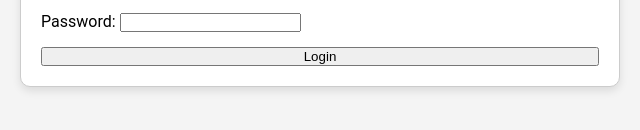
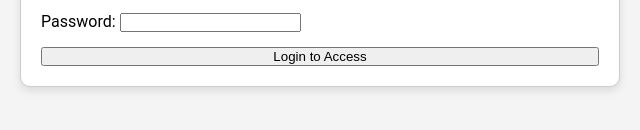
Before and after one commit to ajeandris/GenieLogiciel, a plain HTML site: page login.html in a window 1280 px wide. Shown: the part 408-538 px from the top of the page, 320-960 px from the left. Drawn offline with Linux system fonts and the light colour scheme.

Commit message:
Modification login.html

```diff
--- a/login.html
+++ b/login.html
@@ -18,7 +18,7 @@
                 <label for="password">Password:</label>
                 <input type="password" id="password" name="password" required />
             </div>
-            <button type="submit">Login</button>
+            <button type="submit">Login to Access</button>
         </form>
     </div>
 
```
